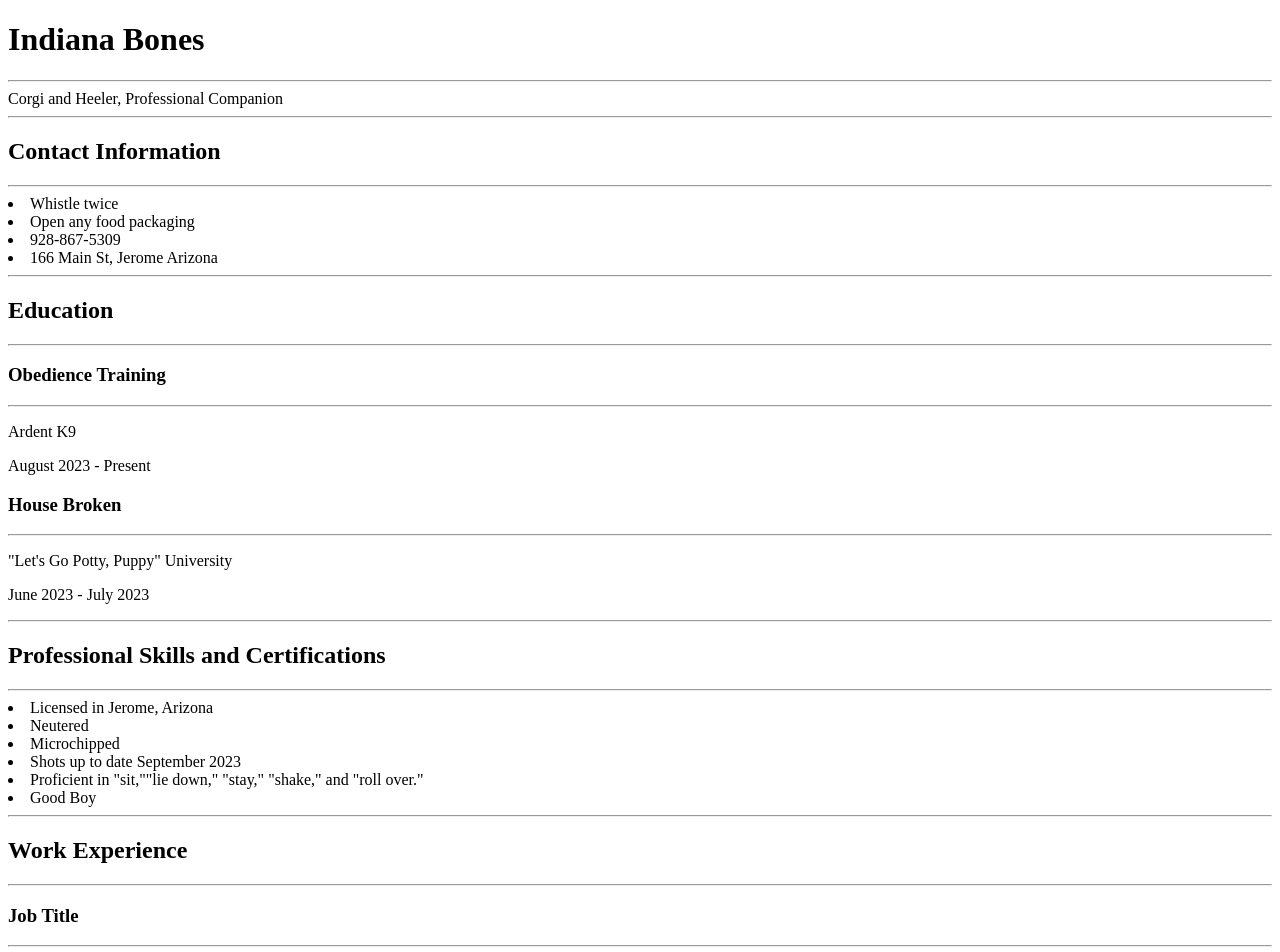
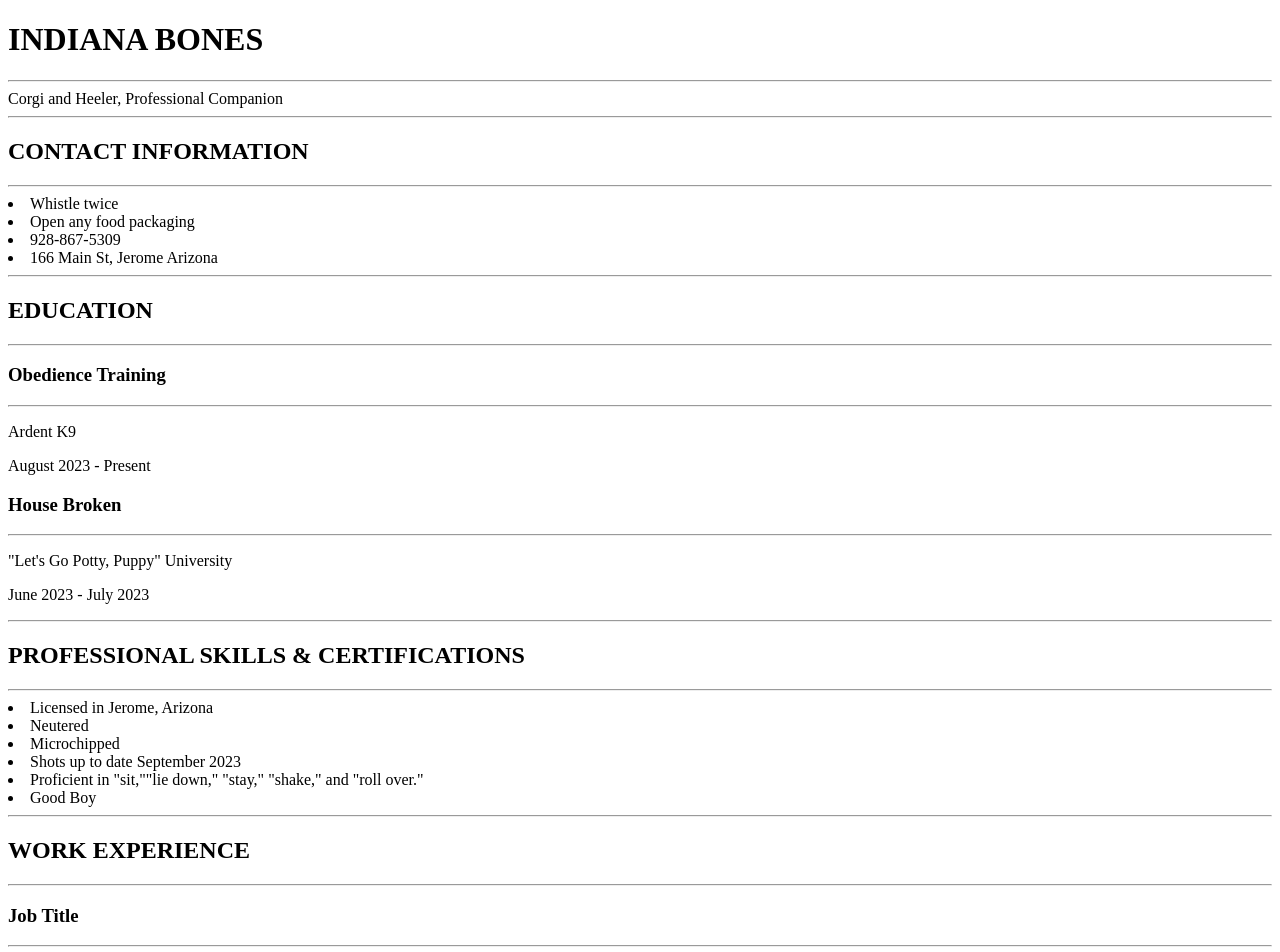
Before and after one commit to Kacey-Larson/art130_project02, a plain HTML site: page index.html in a window 1280 px wide. Shown: the top 952 px of the page. Drawn offline with Linux system fonts and the light colour scheme.

Commit message:
commit and push

```diff
--- a/index.html
+++ b/index.html
@@ -9,7 +9,7 @@
 <body>
     <header id="header">
         <!--Indiana Bones, Doggo-->
-        <h1><b> Indiana </b> Bones </h1>
+        <h1><b> INDIANA </b> BONES </h1>
         <hr>
         Corgi and Heeler, Professional Companion
         <hr>
@@ -18,7 +18,7 @@
     <main>
         <article id="mainleft">
             <section>
-                <h2>Contact Information</h2>
+                <h2>CONTACT INFORMATION</h2>
                 <hr>
                 <!-- contact info -->
              <li>Whistle twice</li>
@@ -29,7 +29,7 @@
 
             <section>
                 <hr>
-                <h2>Education</h2>
+                <h2>EDUCATION</h2>
                 <hr>
                 <!--Potty Training, Ardent K9, Chewing-->
                 <h3>Obedience Training</h3>
@@ -52,7 +52,7 @@
         <article id="mainright">
             <section>
                 <hr>
-                <h2>Professional Skills and Certifications</h2>
+                <h2>PROFESSIONAL SKILLS & CERTIFICATIONS</h2>
                 <hr>
                 <!--Woman's bestfriend-->
                 <li>Licensed in Jerome, Arizona</li>
@@ -67,7 +67,7 @@
         <article id="maintright">
             <section>
                 <hr>
-                <h2>Work Experience</h2>
+                <h2>WORK EXPERIENCE</h2>
                 <hr>
                 <!--Custodial, Materials Salvage and Reprocessing-->
                 <h3>Job Title</h3>
@@ -103,7 +103,7 @@
 
         <article>
             <hr>
-            <h2>Desired Salary</h2>
+            <h2>DESIRED SALARY</h2>
             <hr>
             <p>
                 <li>Bully Sticks</li>
```
